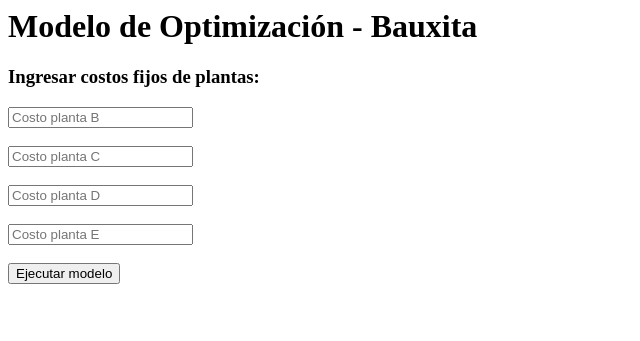
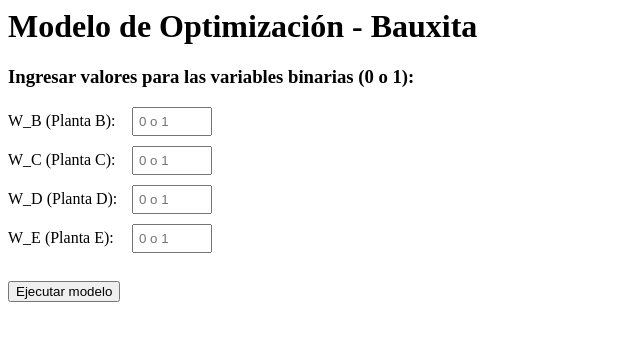
Before and after one commit to jhonrojas676/modelo, a Flask app: page / in a window 1280 px wide. Shown: the top 341 px of the page, without its empty margins (0-640 px from the left). Run offline with Flask 3, Linux system fonts and the light colour scheme.

Commit message:
request bauxita

```diff
--- a/main.py
+++ b/main.py
@@ -5,22 +5,22 @@ app = Flask(__name__)
 
 @app.route("/", methods=["GET", "POST"])
 def optimizar_bauxita():
-    # Inicializar variables
+    # Variables para resultados
     costo_total = None
     plantas_abiertas = []
 
     if request.method == "POST":
-        # Obtener los 4 costos del formulario
-        costo_B = int(request.form.get("costo_B"))
-        costo_C = int(request.form.get("costo_C"))
-        costo_D = int(request.form.get("costo_D"))
-        costo_E = int(request.form.get("costo_E"))
+        # Obtener los valores binarios ingresados por el usuario
+        W_B_input = request.form.get("W_B")
+        W_C_input = request.form.get("W_C")
+        W_D_input = request.form.get("W_D")
+        W_E_input = request.form.get("W_E")
 
-        print("Costos recibidos:")
-        print("Planta B:", costo_B)
-        print("Planta C:", costo_C)
-        print("Planta D:", costo_D)
-        print("Planta E:", costo_E)
+        print("Valores binarios ingresados:")
+        print("W_B:", W_B_input)
+        print("W_C:", W_C_input)
+        print("W_D:", W_D_input)
+        print("W_E:", W_E_input)
 
         # EJECUTAR EL MODELO DE OPTIMIZACIÓN
         modelo = LpProblem("La_bauxita", LpMinimize)
@@ -30,7 +30,7 @@ def optimizar_bauxita():
         Y_jk = LpVariable.dicts("Y", (['B','C','D','E'], ['D','E']), lowBound=0)
         W_j = LpVariable.dicts("W", ['B','C','D','E'], cat='Binary')
 
-        # Función objetivo (USANDO LOS COSTOS INGRESADOS)
+        # Función objetivo
         Costo_explotacion = (
             420*(X_ij['A']['B'] + X_ij['A']['C'] + X_ij['A']['D'] + X_ij['A']['E']) +
             360*(X_ij['B']['B'] + X_ij['B']['C'] + X_ij['B']['D'] + X_ij['B']['E']) +
@@ -60,12 +60,11 @@ def optimizar_bauxita():
             1510*Y_jk['B']['E'] + 940*Y_jk['C']['E'] + 1615*Y_jk['D']['E']
         )
 
-        # ✅ USAMOS LOS COSTOS INGRESADOS POR EL USUARIO
         Costo_fijo_plantas = (
-            costo_B * W_j['B'] +
-            costo_C * W_j['C'] +
-            costo_D * W_j['D'] +
-            costo_E * W_j['E']
+            3000000 * W_j['B'] +
+            2500000 * W_j['C'] +
+            4800000 * W_j['D'] +
+            6000000 * W_j['E']
         )
 
         modelo += (
@@ -77,7 +76,7 @@ def optimizar_bauxita():
             Costo_fijo_plantas
         )
 
-        # Restricciones (las mismas)
+        # Restricciones normales
         modelo += X_ij['A']['B'] + X_ij['A']['C'] + X_ij['A']['D'] + X_ij['A']['E'] <= 36000
         modelo += X_ij['B']['B'] + X_ij['B']['C'] + X_ij['B']['D'] + X_ij['B']['E'] <= 52000
         modelo += X_ij['C']['B'] + X_ij['C']['C'] + X_ij['C']['D'] + X_ij['C']['E'] <= 28000
@@ -98,16 +97,26 @@ def optimizar_bauxita():
         modelo += 0.060 * X_ij['A']['D'] + 0.080 * X_ij['B']['D'] + 0.062 * X_ij['C']['D'] == Y_jk['D']['D'] + Y_jk['D']['E']
         modelo += 0.060 * X_ij['A']['E'] + 0.080 * X_ij['B']['E'] + 0.062 * X_ij['C']['E'] == Y_jk['E']['D'] + Y_jk['E']['E']
 
+        # ASIGNAR VALORES BINARIOS INGRESADOS POR EL USUARIO
+        if W_B_input is not None and W_B_input != '':
+            modelo += W_j['B'] == int(W_B_input)
+        if W_C_input is not None and W_C_input != '':
+            modelo += W_j['C'] == int(W_C_input)
+        if W_D_input is not None and W_D_input != '':
+            modelo += W_j['D'] == int(W_D_input)
+        if W_E_input is not None and W_E_input != '':
+            modelo += W_j['E'] == int(W_E_input)
+
         # Resolver el modelo
         modelo.solve()
 
         # Obtener resultados
         costo_total = value(modelo.objective)
 
-        # Ver qué plantas se abren
+        # Recopilar información de plantas
         for j in ['B','C','D','E']:
-            if value(W_j[j]) == 1:
-                plantas_abiertas.append(f"Planta {j}")
+            estado = "ABIERTA" if value(W_j[j]) == 1 else "CERRADA"
+            plantas_abiertas.append(f"Planta {j}: {estado}")
 
     return render_template("home.html",
                          costo_total=costo_total,
--- a/templates/home.html
+++ b/templates/home.html
@@ -1,38 +1,54 @@
 <html>
 <head>
-    <title>Modelo de Bauxita</title>
+    <title>Modelo de Bauxita - Variables Binarias</title>
+    <style>
+        .input-group { margin: 10px 0; }
+        label { display: inline-block; width: 120px; }
+        input { padding: 5px; width: 80px; }
+        .results { margin-top: 20px; padding: 15px; background: #f0f8ff; border-radius: 5px; }
+    </style>
 </head>
 <body>
     <h1>Modelo de Optimización - Bauxita</h1>
+    <h3>Ingresar valores para las variables binarias (0 o 1):</h3>
 
     <form method="post">
-        <h3>Ingresar costos fijos de plantas:</h3>
+        <div class="input-group">
+            <label for="W_B">W_B (Planta B):</label>
+            <input type="number" id="W_B" name="W_B" min="0" max="1" placeholder="0 o 1">
+        </div>
 
-        <input type="number" placeholder="Costo planta B" name="costo_B" required>
-        <br><br>
+        <div class="input-group">
+            <label for="W_C">W_C (Planta C):</label>
+            <input type="number" id="W_C" name="W_C" min="0" max="1" placeholder="0 o 1">
+        </div>
 
-        <input type="number" placeholder="Costo planta C" name="costo_C" required>
-        <br><br>
+        <div class="input-group">
+            <label for="W_D">W_D (Planta D):</label>
+            <input type="number" id="W_D" name="W_D" min="0" max="1" placeholder="0 o 1">
+        </div>
 
-        <input type="number" placeholder="Costo planta D" name="costo_D" required>
-        <br><br>
+        <div class="input-group">
+            <label for="W_E">W_E (Planta E):</label>
+            <input type="number" id="W_E" name="W_E" min="0" max="1" placeholder="0 o 1">
+        </div>
 
-        <input type="number" placeholder="Costo planta E" name="costo_E" required>
-        <br><br>
-
+        <br>
         <button type="submit">Ejecutar modelo</button>
     </form>
 
     {% if costo_total %}
+    <div class="results">
         <h2>Resultados:</h2>
         <p><strong>Costo total anual:</strong> ${{ "{:,.2f}".format(costo_total) }}</p>
 
-        <p><strong>Plantas que se abren:</strong></p>
+        <p><strong>Estado de plantas:</strong></p>
         <ul>
         {% for planta in plantas_abiertas %}
             <li>{{ planta }}</li>
         {% endfor %}
         </ul>
+    </div>
     {% endif %}
 </body>
 </html>
```
